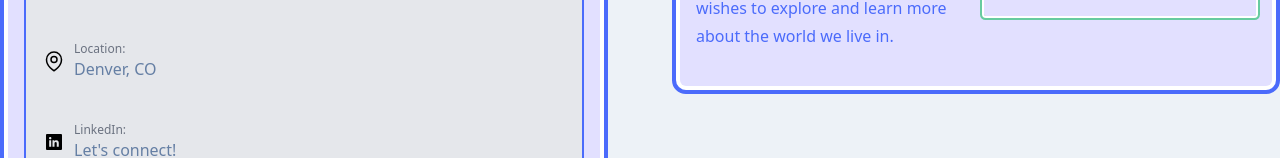
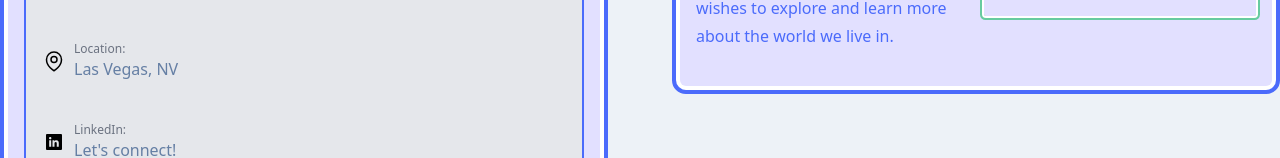
Before and after one commit to gordonpls/portfolio, a React (Create React App) app: page / in a window 1280 px wide. Shown: the part 420-578 px from the top of the page. Built offline with nearby package versions, Linux system fonts and the light colour scheme.

Commit message:
updated location

```diff
--- a/src/subcomponents/ProfileCard/ProfileInfo.js
+++ b/src/subcomponents/ProfileCard/ProfileInfo.js
@@ -37,7 +37,7 @@ const ProfileInfo = ({ emailAddress }) => {
                     </div>
                     <div className="flex flex-col">
                         <span className="text-xs text-gray-500 text-left">Location:</span>
-                        <span className="text-secondary-focus">Denver, CO</span>
+                        <span className="text-secondary-focus">Las Vegas, NV</span>
                     </div>
                 </div>
             </div>
```
